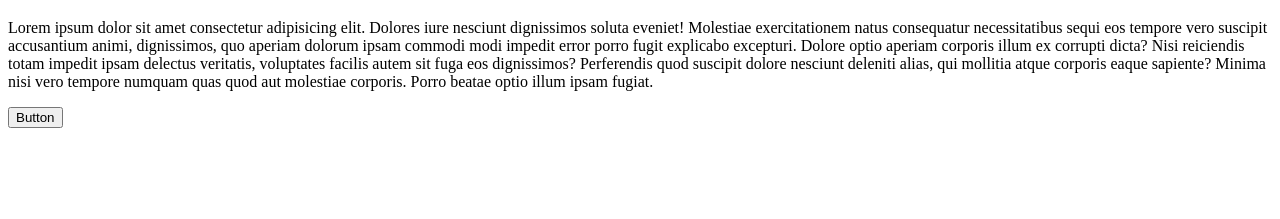
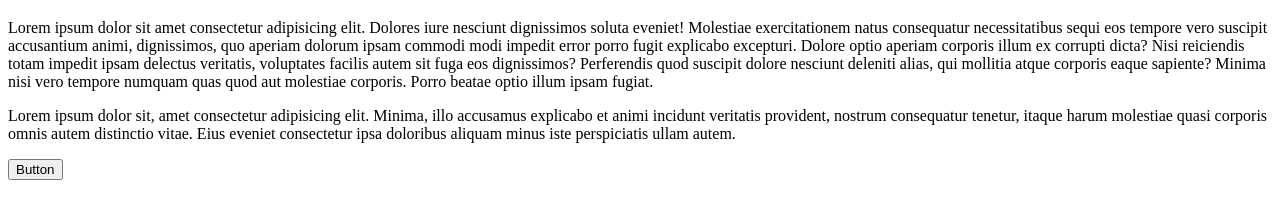
Before and after one commit to samarth212/TestWebsite, a plain HTML site: page index.html in a window 1280 px wide. Shown: the part 61-280 px from the top of the page. Drawn offline with Linux system fonts and the light colour scheme.

Commit message:
more changes

```diff
--- a/index.html
+++ b/index.html
@@ -9,6 +9,8 @@
     <h1>Test Website</h1>
     <p>Lorem ipsum dolor sit amet consectetur adipisicing elit. Dolores iure nesciunt dignissimos soluta eveniet! Molestiae exercitationem natus consequatur necessitatibus sequi eos tempore vero suscipit accusantium animi, dignissimos, quo aperiam dolorum ipsam commodi modi impedit error porro fugit explicabo excepturi. Dolore optio aperiam corporis illum ex corrupti dicta? Nisi reiciendis totam impedit ipsam delectus veritatis, voluptates facilis autem sit fuga eos dignissimos? Perferendis quod suscipit dolore nesciunt deleniti alias, qui mollitia atque corporis eaque sapiente? Minima nisi vero tempore numquam quas quod aut molestiae corporis. Porro beatae optio illum ipsam fugiat.</p>
 
+    <p>Lorem ipsum dolor sit, amet consectetur adipisicing elit. Minima, illo accusamus explicabo et animi incidunt veritatis provident, nostrum consequatur tenetur, itaque harum molestiae quasi corporis omnis autem distinctio vitae. Eius eveniet consectetur ipsa doloribus aliquam minus iste perspiciatis ullam autem.</p>
+
     <button>Button</button>
 </body>
 </html>
```
